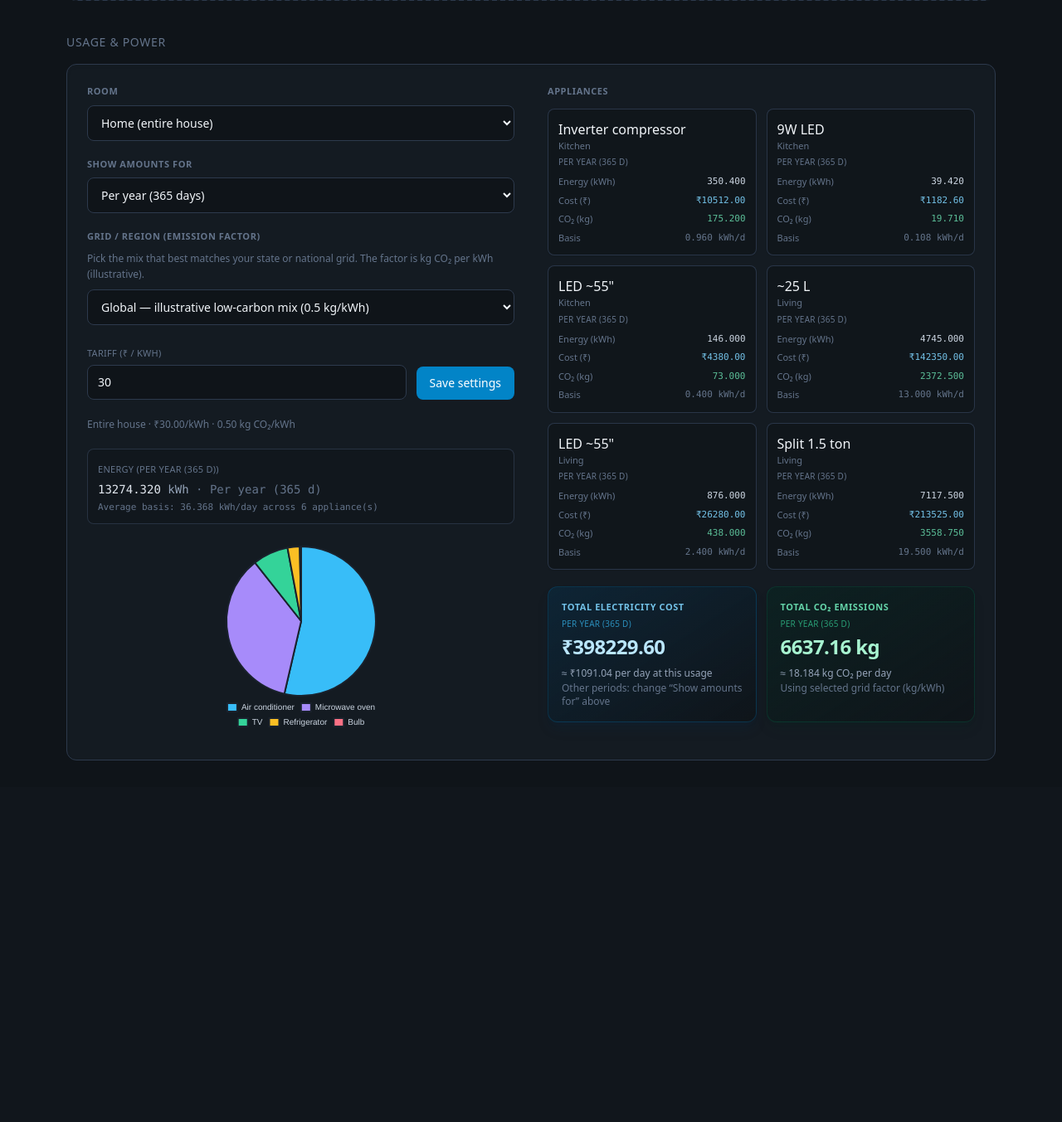
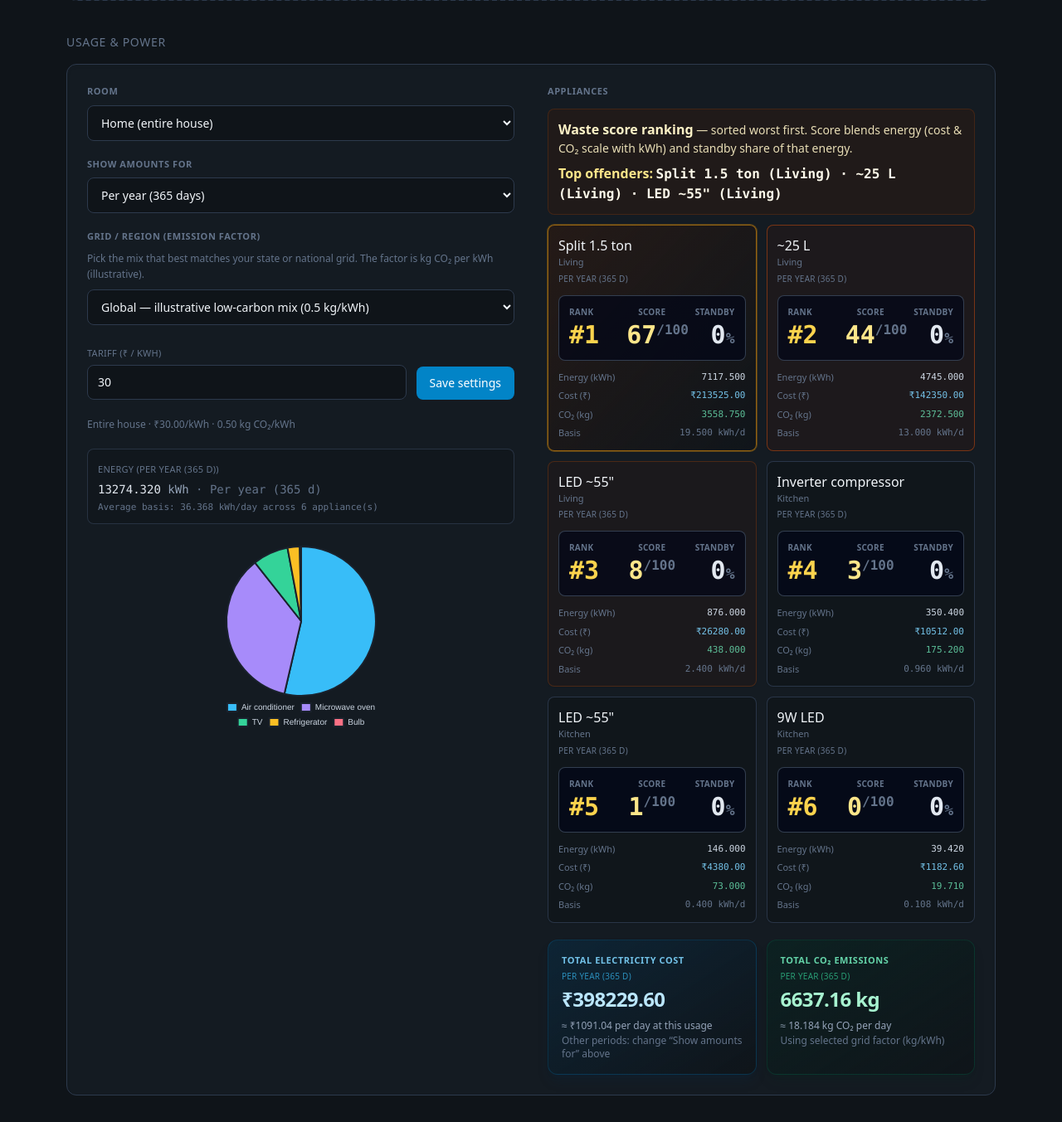
Before and after one commit to adarshchawrasia1/YARD-VORTEX, a Flask app: page / in a window 1280 px wide. Shown: the part 784-2137 px from the top of the page at 83% size. Before the commit the page ends 1701 px from the top, so only its background shows below. Run offline with Flask 3, Linux system fonts and the light colour scheme; some libraries are stand-ins or nearby versions.

Commit message:
Files uploaded manually

```diff
--- a/static/js/usage-power.js
+++ b/static/js/usage-power.js
@@ -18,6 +18,7 @@
   const heroCo2Sub = document.getElementById("hero-co2-sub");
   const totalsKwhDaily = document.getElementById("totals-kwh-daily");
   const totalsKwhLabel = document.getElementById("totals-kwh-label");
+  const usageWasteSummary = document.getElementById("usage-waste-summary");
   const rateInput = document.getElementById("settings-rate");
   const regionSelect = document.getElementById("settings-region");
   const settingsSaveBtn = document.getElementById("settings-save");
@@ -94,6 +95,40 @@
     return (aw * ah + sw * sh) / 1000;
   }
 
+  /** kWh/day from standby draw only (0 if standby not modeled). */
+  function standbyKwhDay(a) {
+    if (a.standby_when_inactive === false) return 0;
+    const sw = Number(a.standby_w) || 0;
+    const sh = Number(a.standby_hours_daily) || 0;
+    return (sw * sh) / 1000;
+  }
+
+  /**
+   * Composite waste score 0–1: blends energy impact (proxy for cost + CO₂) and standby share.
+   * Cost and CO₂ are both linear in kWh with house-wide constants, so one normalized kWh term covers both.
+   */
+  const WASTE_WEIGHT_IMPACT = 2 / 3;
+  const WASTE_WEIGHT_STANDBY = 1 / 3;
+
+  function enrichRowsWithWasteScores(rows) {
+    if (!rows.length) return [];
+    const maxK = Math.max(...rows.map((r) => r.kwhDay), 0);
+    const denom = maxK > 1e-12 ? maxK : 1;
+    const scored = rows.map((r) => {
+      const normImpact = r.kwhDay / denom;
+      const normStandby = Math.min(1, Math.max(0, r.standbyShare));
+      const wasteScore =
+        WASTE_WEIGHT_IMPACT * normImpact + WASTE_WEIGHT_STANDBY * normStandby;
+      return { ...r, wasteScore };
+    });
+    scored.sort((a, b) => {
+      const d = b.wasteScore - a.wasteScore;
+      if (Math.abs(d) > 1e-9) return d;
+      return b.kwhDay - a.kwhDay;
+    });
+    return scored.map((r, i) => ({ ...r, wasteRank: i + 1 }));
+  }
+
   function aggregateByCategory(state, scope, idToCat) {
     const totals = {};
     const rooms =
@@ -121,10 +156,14 @@
     for (const room of rooms) {
       for (const a of room.appliances || []) {
         const k = dailyKwh(a);
+        const ks = standbyKwhDay(a);
+        const standbyShare = k > 1e-12 ? Math.min(1, ks / k) : 0;
         rows.push({
           name: a.name || "Appliance",
           roomName: room.name,
           kwhDay: k,
+          kwhStandbyDay: ks,
+          standbyShare,
         });
       }
     }
@@ -215,13 +254,15 @@
     if (!lastState || !breakdownWrap || !breakdownCards) return;
 
     const { rate, co2KgPerKwh } = currentRateAndCo2();
-    const rows = collectRows(lastState, scope);
+    const rawRows = collectRows(lastState, scope);
+    const rows = enrichRowsWithWasteScores(rawRows);
 
     if (rows.length === 0) {
       if (totalsKwhWrap) totalsKwhWrap.classList.add("hidden");
       if (usageHeroStats) usageHeroStats.classList.add("hidden");
       breakdownWrap.classList.add("hidden");
       breakdownCards.innerHTML = "";
+      if (usageWasteSummary) usageWasteSummary.textContent = "";
       if (usageRightEmpty) usageRightEmpty.classList.remove("hidden");
       return;
     }
@@ -238,6 +279,14 @@
     let sumCo2Day = 0;
     breakdownCards.innerHTML = "";
 
+    const topNames = rows
+      .slice(0, 3)
+      .map((r) => (scope === "home" ? `${r.name} (${r.roomName})` : r.name))
+      .map((label) => escapeHtml(label));
+    if (usageWasteSummary) {
+      usageWasteSummary.innerHTML = `<span class="text-base font-bold text-amber-100">Waste score ranking</span> — sorted worst first. Score blends energy (cost &amp; CO₂ scale with kWh) and standby share of that energy.<br /><span class="mt-1.5 inline-block text-base font-semibold text-amber-200">Top offenders:</span> <span class="text-base font-mono font-semibold text-amber-50">${topNames.join(" · ")}</span>`;
+    }
+
     for (const row of rows) {
       sumK += row.kwhDay;
       const costDay = row.kwhDay * rate;
@@ -249,9 +298,25 @@
       const costP = costDay * mult;
       const co2P = co2Day * mult;
 
+      const rank = row.wasteRank;
+      const scorePct = Math.round(row.wasteScore * 100);
+      const standbyPct = Math.round(row.standbyShare * 100);
+
+      let cardFrame =
+        "rounded-lg border px-3 py-3 shadow-sm transition-colors";
+      if (rank === 1) {
+        cardFrame +=
+          " border-amber-500/55 bg-gradient-to-br from-amber-950/35 to-surface/80 ring-1 ring-amber-500/30";
+      } else if (rank === 2) {
+        cardFrame += " border-orange-600/45 bg-orange-950/20";
+      } else if (rank === 3) {
+        cardFrame += " border-amber-800/40 bg-amber-950/15";
+      } else {
+        cardFrame += " border-border/90 bg-surface/70";
+      }
+
       const card = document.createElement("div");
-      card.className =
-        "rounded-lg border border-border/90 bg-surface/70 px-3 py-3 shadow-sm";
+      card.className = cardFrame;
       const roomLine =
         scope === "home"
           ? `<p class="truncate text-[11px] text-slate-500">${escapeHtml(row.roomName)}</p>`
@@ -260,7 +325,21 @@
         <p class="truncate font-medium text-slate-100">${escapeHtml(row.name)}</p>
         ${roomLine}
         <p class="mt-1 text-[10px] uppercase tracking-wide text-slate-500">${escapeHtml(pTag)}</p>
-        <dl class="mt-2 grid grid-cols-2 gap-x-2 gap-y-1.5 text-[11px]">
+        <div class="mt-3 grid grid-cols-3 gap-2 rounded-lg border border-slate-600/70 bg-slate-950/70 px-2 py-3 sm:px-3">
+          <div class="text-center sm:text-left">
+            <p class="text-[10px] font-semibold uppercase tracking-wide text-slate-500">Rank</p>
+            <p class="mt-0.5 font-mono text-2xl font-bold tabular-nums text-amber-300 sm:text-3xl">#${rank}</p>
+          </div>
+          <div class="text-center">
+            <p class="text-[10px] font-semibold uppercase tracking-wide text-slate-500">Score</p>
+            <p class="mt-0.5 font-mono text-2xl font-bold tabular-nums text-amber-200 sm:text-3xl">${scorePct}<span class="align-top text-base font-semibold text-slate-500">/100</span></p>
+          </div>
+          <div class="text-center sm:text-right">
+            <p class="text-[10px] font-semibold uppercase tracking-wide text-slate-500">Standby</p>
+            <p class="mt-0.5 font-mono text-2xl font-bold tabular-nums text-slate-200 sm:text-3xl">${standbyPct}<span class="text-lg font-semibold text-slate-500">%</span></p>
+          </div>
+        </div>
+        <dl class="mt-3 grid grid-cols-2 gap-x-2 gap-y-1.5 text-[11px]">
           <dt class="text-slate-500">Energy (kWh)</dt><dd class="text-right font-mono text-slate-300">${fmtNum(kP, 3)}</dd>
           <dt class="text-slate-500">Cost (₹)</dt><dd class="text-right font-mono text-sky-300/90">${fmtMoney(costP)}</dd>
           <dt class="text-slate-500">CO₂ (kg)</dt><dd class="text-right font-mono text-emerald-300/80">${fmtNum(co2P, 3)}</dd>
--- a/templates/index.html
+++ b/templates/index.html
@@ -174,7 +174,11 @@
                 <p id="usage-right-empty" class="rounded-lg border border-dashed border-border bg-surface/30 px-4 py-10 text-center text-sm text-slate-500">
                   No appliances in this selection. Choose a room or add devices above.
                 </p>
-                <div id="usage-breakdown-wrap" class="hidden">
+                <div id="usage-breakdown-wrap" class="hidden space-y-3">
+                  <p
+                    id="usage-waste-summary"
+                    class="rounded-lg border border-amber-900/40 bg-amber-950/25 px-3 py-3 text-sm leading-relaxed text-amber-100/90"
+                  ></p>
                   <div
                     id="usage-breakdown-cards"
                     class="grid grid-cols-1 gap-3 sm:grid-cols-2"
```
Also changed, not shown: README.md, api.py (line endings or trailing spaces), app.py (line endings or trailing spaces), data/catalog.json (line endings or trailing spaces), data/emission_regions.json (line endings or trailing spaces), data/settings.json (line endings or trailing spaces), data/store.json (line endings or trailing spaces), requirements.txt (line endings or trailing spaces), static/js/audit.js (line endings or trailing spaces).
